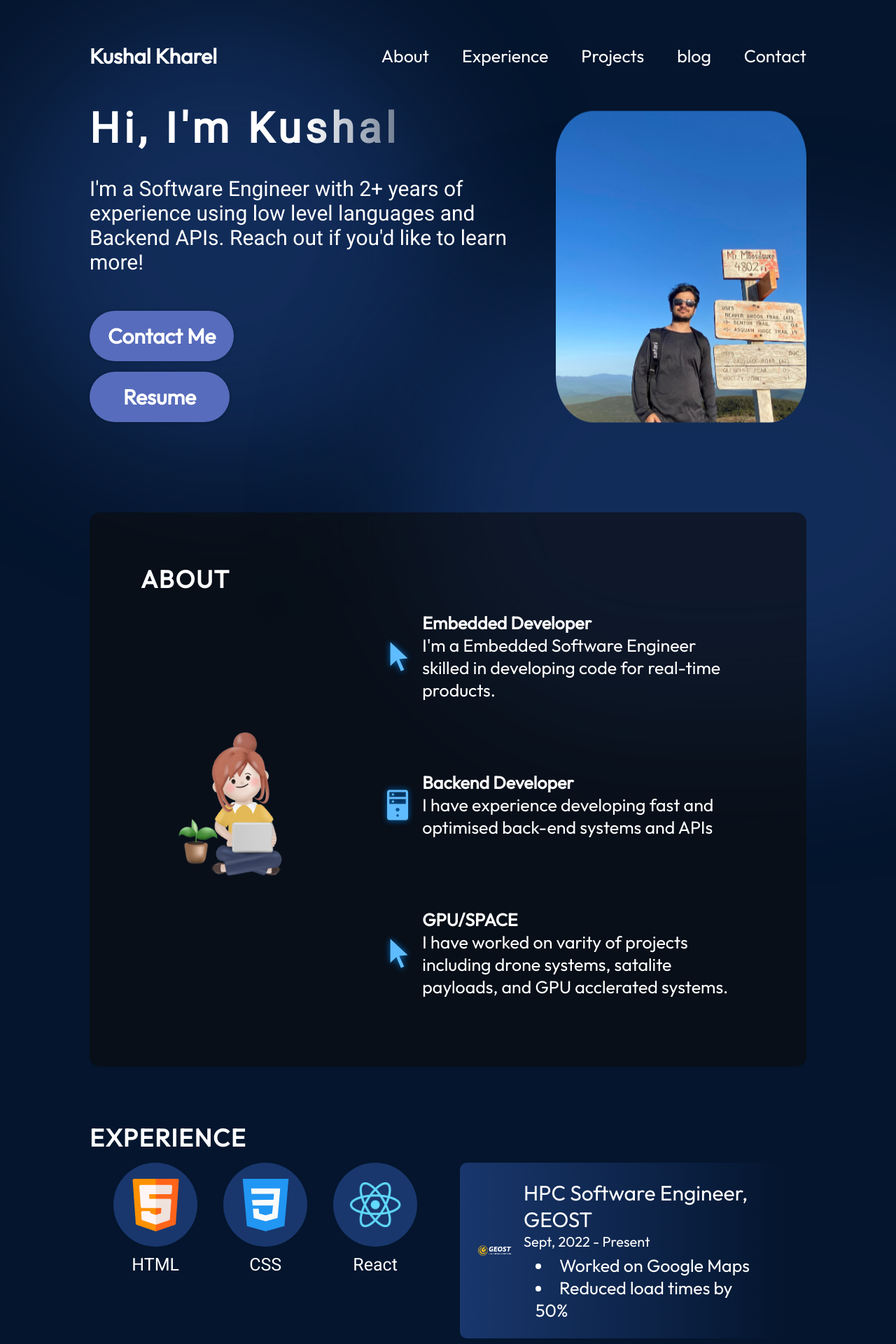
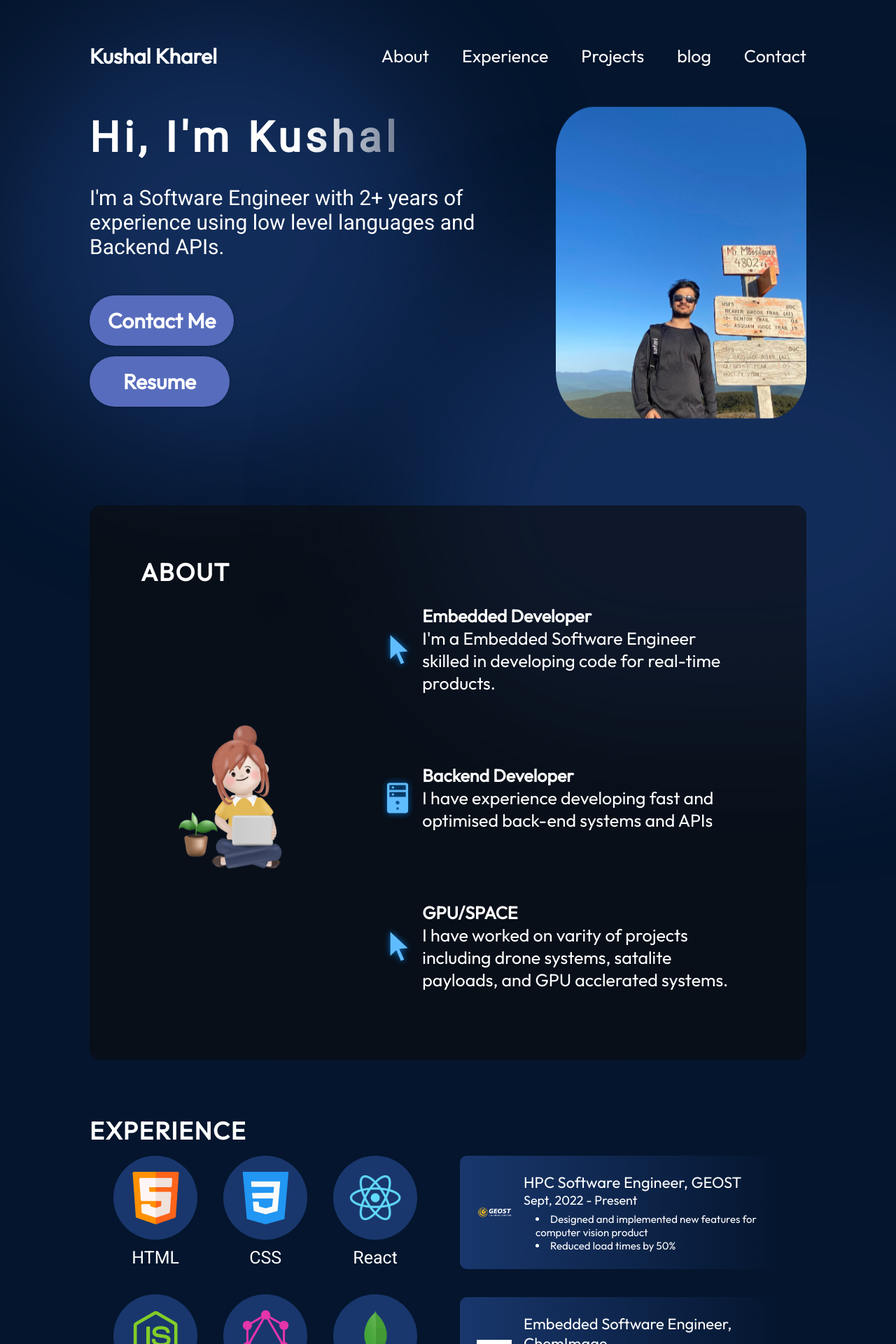
Before and after one commit to KushalKharell/ReactWebsite, a React (Vite) app: page / in a window 1280 px wide. Shown: the top 1920 px of the page at 70% size. Built offline with nearby package versions, Linux system fonts and the light colour scheme.

Commit message:
Font update

```diff
--- a/src/components/Experience/Experience.module.css
+++ b/src/components/Experience/Experience.module.css
@@ -83,19 +83,19 @@
 }
 
 .historyItemDetails h3 {
-  font-size: 30px;
+  font-size: 22px;
   font-weight: 500;
 }
 
 .historyItemDetails p {
-  font-size: 20px;
+  font-size: 18px;
   font-weight: 300;
 }
 
 .historyItemDetails ul {
   margin-top: 6px;
   list-style-position: inside;
-  font-size: 25px;
+  font-size: 15px;
   list-style-type: disc;
   margin-left: 17px;
 }
--- a/src/components/Hero/Hero.jsx
+++ b/src/components/Hero/Hero.jsx
@@ -10,7 +10,7 @@ export const Hero = () => {
         <h1 className={styles.title}>Hi, I'm Kushal</h1>
         <p className={styles.description}>
           I'm a Software Engineer with 2+ years of experience using low level languages and
-          Backend APIs. Reach out if you'd like to learn more!
+          Backend APIs.
         </p>
         <a href="mailto:myemail@email.com" className={styles.contactBtn}>
           Contact Me
--- a/src/data/history.json
+++ b/src/data/history.json
@@ -4,7 +4,7 @@
     "organisation": "GEOST",
     "startDate": "Sept, 2022",
     "endDate": "Present",
-    "experiences": ["Worked on Google Maps", "Reduced load times by 50%"],
+    "experiences": ["Designed and implemented new features for computer vision product", "Reduced load times by 50%"],
     "imageSrc": "history/geost.png"
   },
   {
--- a/src/data/projects.json
+++ b/src/data/projects.json
@@ -14,21 +14,5 @@
     "skills": ["React", "Express", "Node", "Sass"],
     "demo": "https://www.example.com",
     "source": "https://www.github.com"
-  },
-  {
-    "title": "Project C",
-    "imageSrc": "projects/project.png",
-    "description": "This is a project made to learn the latest languages by building an app.",
-    "skills": ["React", "Express", "Node"],
-    "demo": "https://www.example.com",
-    "source": "https://www.github.com"
-  },
-  {
-    "title": "Project D",
-    "imageSrc": "projects/project.png",
-    "description": "This is a project made to learn the latest languages by building an app.",
-    "skills": ["React", "Express", "Node"],
-    "demo": "https://www.example.com",
-    "source": "https://www.github.com"
   }
 ]
```
